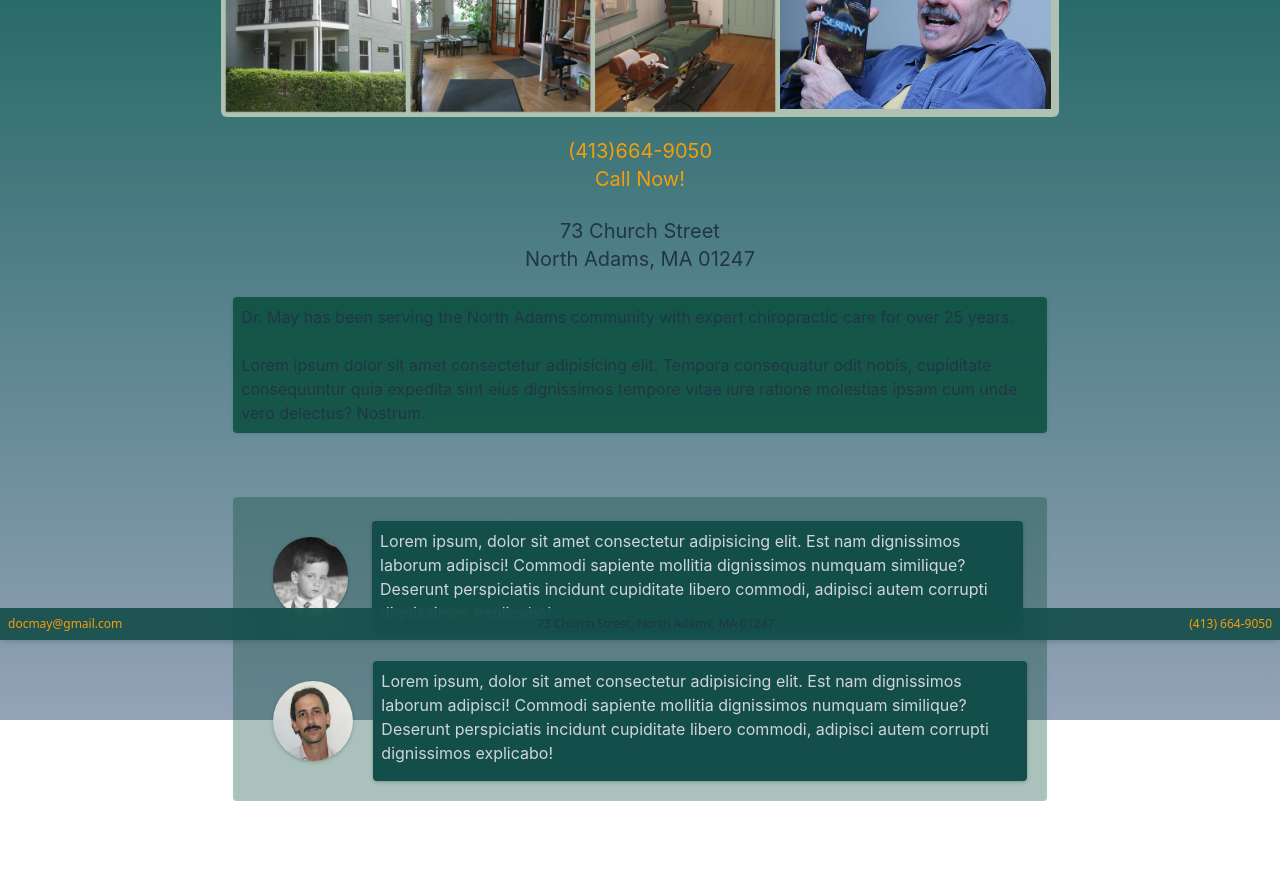
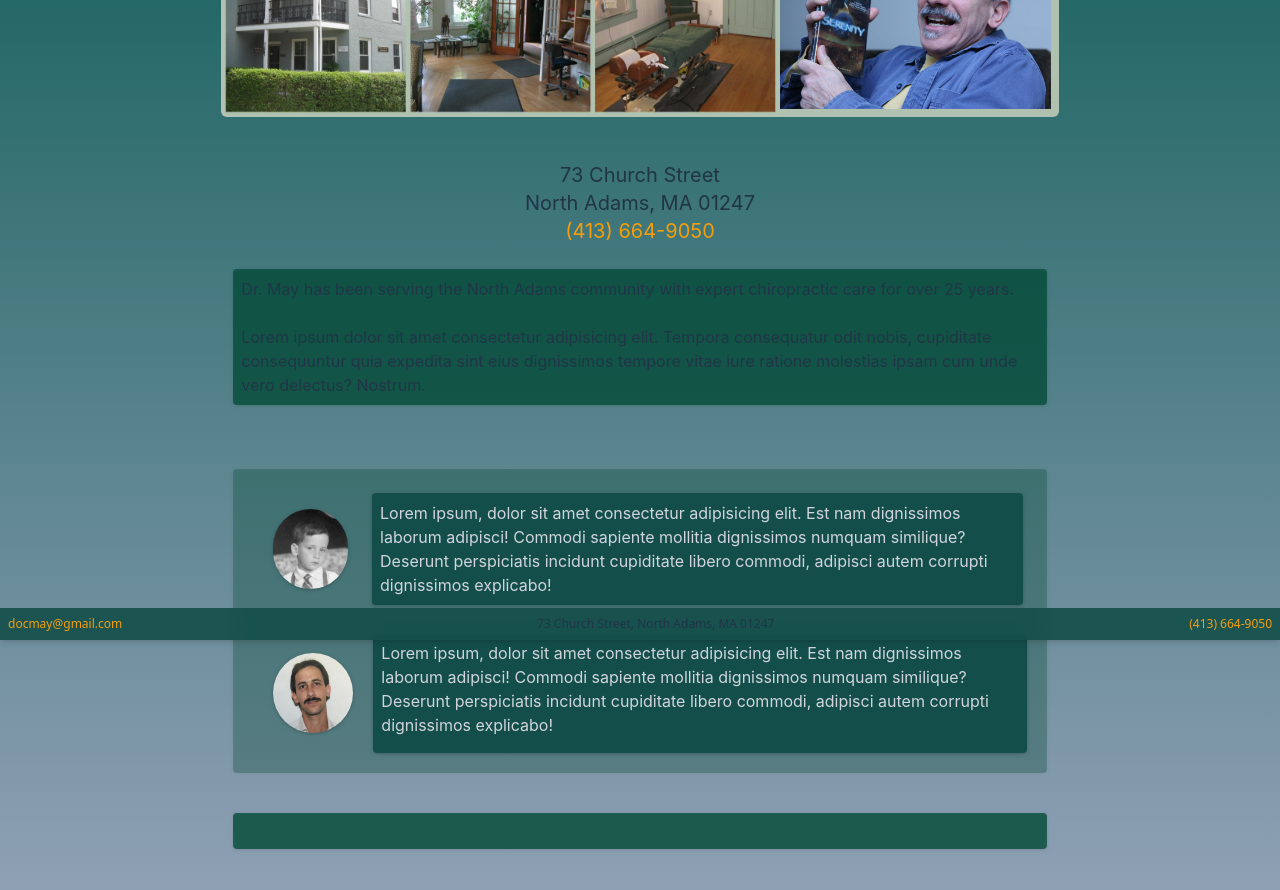
Before and after one commit to maxmay94/dr_may, a React (Vite) app: page / in a window 1280 px wide. Shown: the part 160-1050 px from the top of the page. Before the commit the page ends 961 px from the top, so only its background shows below. Built offline with nearby package versions, Linux system fonts and the light colour scheme.

Commit message:
add marquee at bottom of page and fix page height

```diff
--- a/src/components/navBar/NavBar.jsx
+++ b/src/components/navBar/NavBar.jsx
@@ -8,10 +8,6 @@ const NavBar = () => {
           <ul className="flex flex-row">
 
             <li className="grow m-2 mt-3 font-serif font-bold text-2xl text-slate-200">Dr. Peter May</li>
-
-            {/* <li className="grow m-2">
-              <img className="rotate-90 w-10 h-10" src="/src/images/spine.svg" alt="spine" />
-            </li> */}
 
             <li className="m-2 text-sm font-light">
               <p className="text-amber-500 text-right">
--- a/src/pages/Landing/Landing.jsx
+++ b/src/pages/Landing/Landing.jsx
@@ -1,8 +1,9 @@
 
 const Landing = () => {
   return (
-    <main className="relative h-screen">
-      <div className="lg:w-2/3 mx-auto ">
+    <main className="relative h-full">
+      <div className="lg:w-2/3 mx-auto">
+
 
         <div className="flex m-2 mt-20 ">
           <img className="w-2/3 rounded-l-md" src="/src/images/office_cover_photo.jpeg" alt="office"/>
@@ -10,15 +11,14 @@ const Landing = () => {
         </div>
 
         <div className="m-5 ">
-          <div className="text-center text-xl text-amber-500">
-            (413)664-9050
-            <br />
-            Call Now!
-          </div>
           <br />
           <div className="text-center text-xl">
             73 Church Street <br/> North Adams, MA 01247
           </div>
+          <div className="text-center text-xl text-amber-500">
+            (413) 664-9050
+          </div>
+
           <br />
           <div className="bg-emerald-900/80 rounded p-2 drop-shadow">
             Dr. May has been serving the North Adams community with expert chiropractic care for over 25 years.
@@ -41,7 +41,7 @@ const Landing = () => {
 
           <br />
 
-          <div className="flex ">
+          <div className="flex">
             <img className="rounded-full m-5 w-20 h-20 drop-shadow hover:animate-spin" src="/src/images/dad_headshot.jpeg" alt="normal_dad_head"/>
             <div className="bg-teal-900 text-gray-300 m-0 p-2 drop-shadow rounded">
               Lorem ipsum, dolor sit amet consectetur adipisicing elit. Est nam dignissimos laborum adipisci! Commodi sapiente mollitia dignissimos numquam similique? Deserunt perspiciatis incidunt cupiditate libero commodi, adipisci autem corrupti dignissimos explicabo!
@@ -50,8 +50,12 @@ const Landing = () => {
 
         </div>
 
+        <div className="flex mx-5 my-10 pb-10 drop-shadow">
+          <marquee className="text-3xl rounded text-slate-200 bg-emerald-900/80" direction="right">
+            (413) 664-9050 Call Today!
+          </marquee>
+        </div>
       </div>
-
     </main>
   )
 }
```
